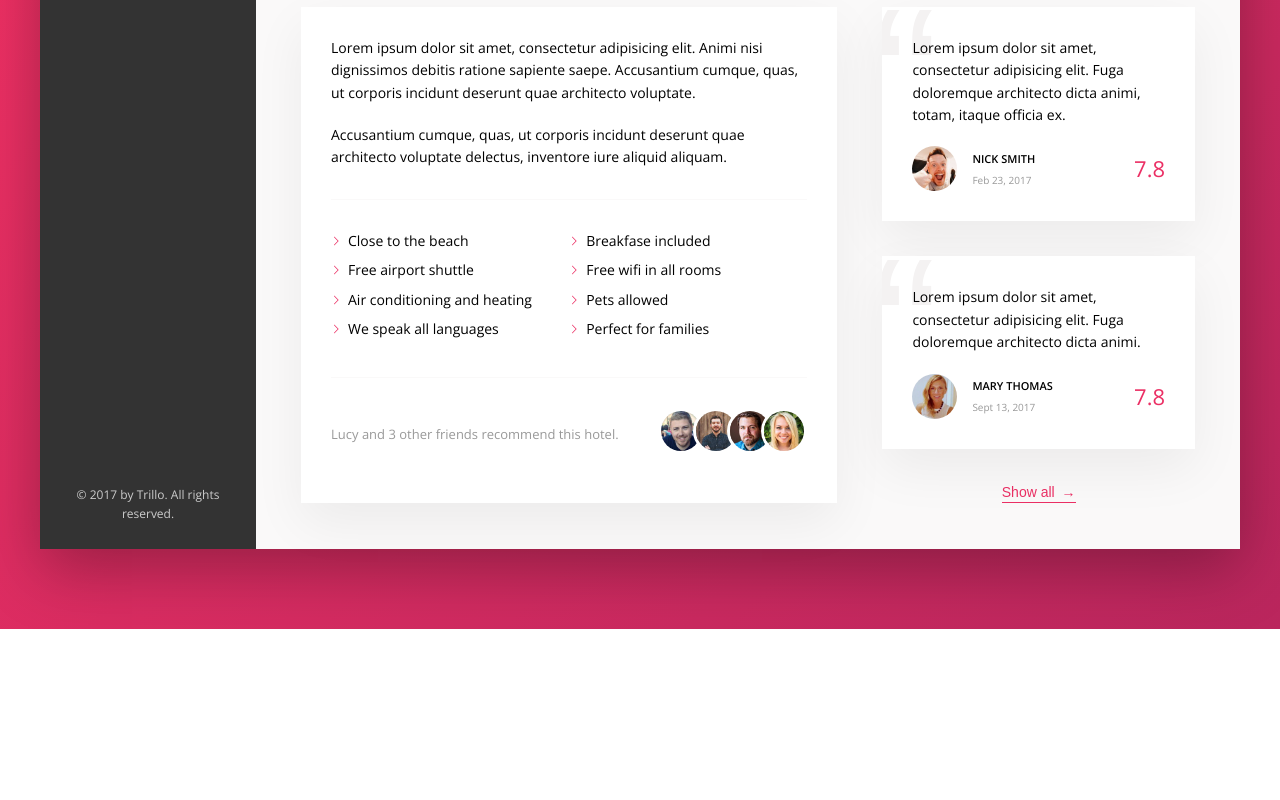
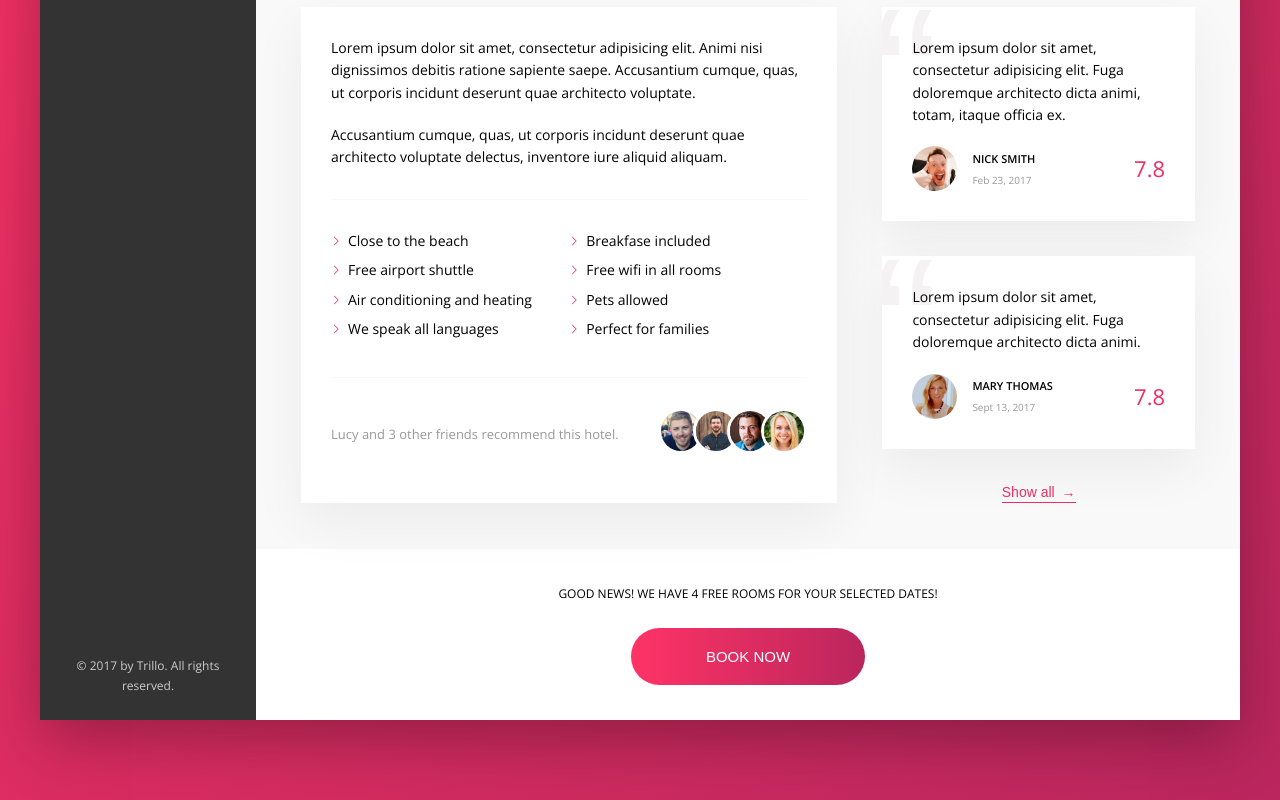
Before and after one commit to TheJamsterCodes/hotel-booking-app, a website: page index.html in a window 1280 px wide. Shown: the part 640-1440 px from the top of the page. Before the commit the page ends 1269 px from the top, so only its background shows below. Drawn offline with nearby package versions, Linux system fonts and the light colour scheme.

Commit message:
Added CTA and its styles and animation.

```diff
--- a/index.html
+++ b/index.html
@@ -218,6 +218,17 @@
                         </div>
 
                     </div>
+
+                    <div class="cta">
+                        <h2 class="cta__book-now">
+                            Good news! We have 4 free rooms for your selected dates!
+                        </h2>
+                        <button class="btn">
+                            <span class="btn__visible">Book now</span>
+                            <span class="btn__invisible">Only 4 rooms left</span>
+                        </button>
+                    </div>
+
                 </main>
 
             </div>
--- a/sass/_components.scss
+++ b/sass/_components.scss
@@ -435,3 +435,65 @@
     z-index: 1;
   }
 }
+
+// CTA
+.cta {
+  padding: 3.5rem;
+  text-align: center;
+
+  &__book-now {
+    font-size: 1.2rem;
+    font-weight: 300;
+    text-transform: uppercase;
+    margin-bottom: 2.5rem;
+  }
+}
+
+.btn {
+  font-size: 1.5rem;
+  font-weight: 300;
+  text-transform: uppercase;
+  border: none;
+  border-radius: 100px;
+  background-image: linear-gradient(to right, var(--color-primary-light), var(--color-primary-dark));
+  color: #fff;
+  position: relative;
+  overflow: hidden;
+  cursor: pointer;
+
+  & > * {
+    display: inline-block;
+    height: 100%;
+    width: 100%;
+    transition: all .2s;
+  }
+  &__visible {
+
+    padding: 2rem 7.5rem;
+  }
+
+  &__invisible {
+    position: absolute;
+    padding: 2rem 0;
+    left: 0;
+    top: -100%
+  }
+
+  &:hover {
+    background-image: linear-gradient(to left, var(--color-primary-light), var(--color-primary-dark));
+  }
+
+  &:hover &__visible {
+    transform: translateY(100%);
+  }
+
+  &:hover &__invisible {
+    top: 0;
+  }
+
+  &:focus {
+    outline: none;
+    animation: pulsate 1s infinite;
+  }
+
+}
```
Also changed, not shown: css/style.css.
